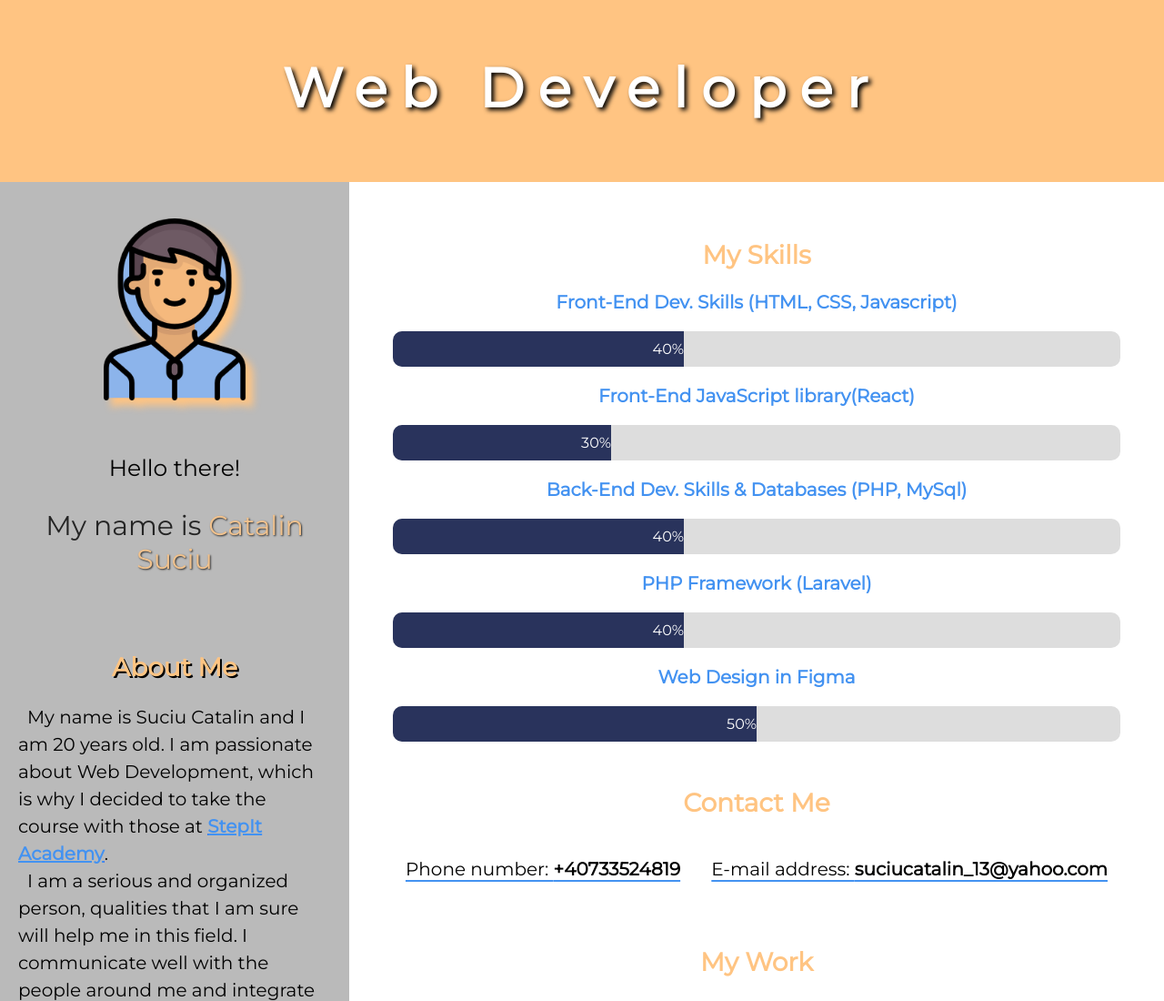
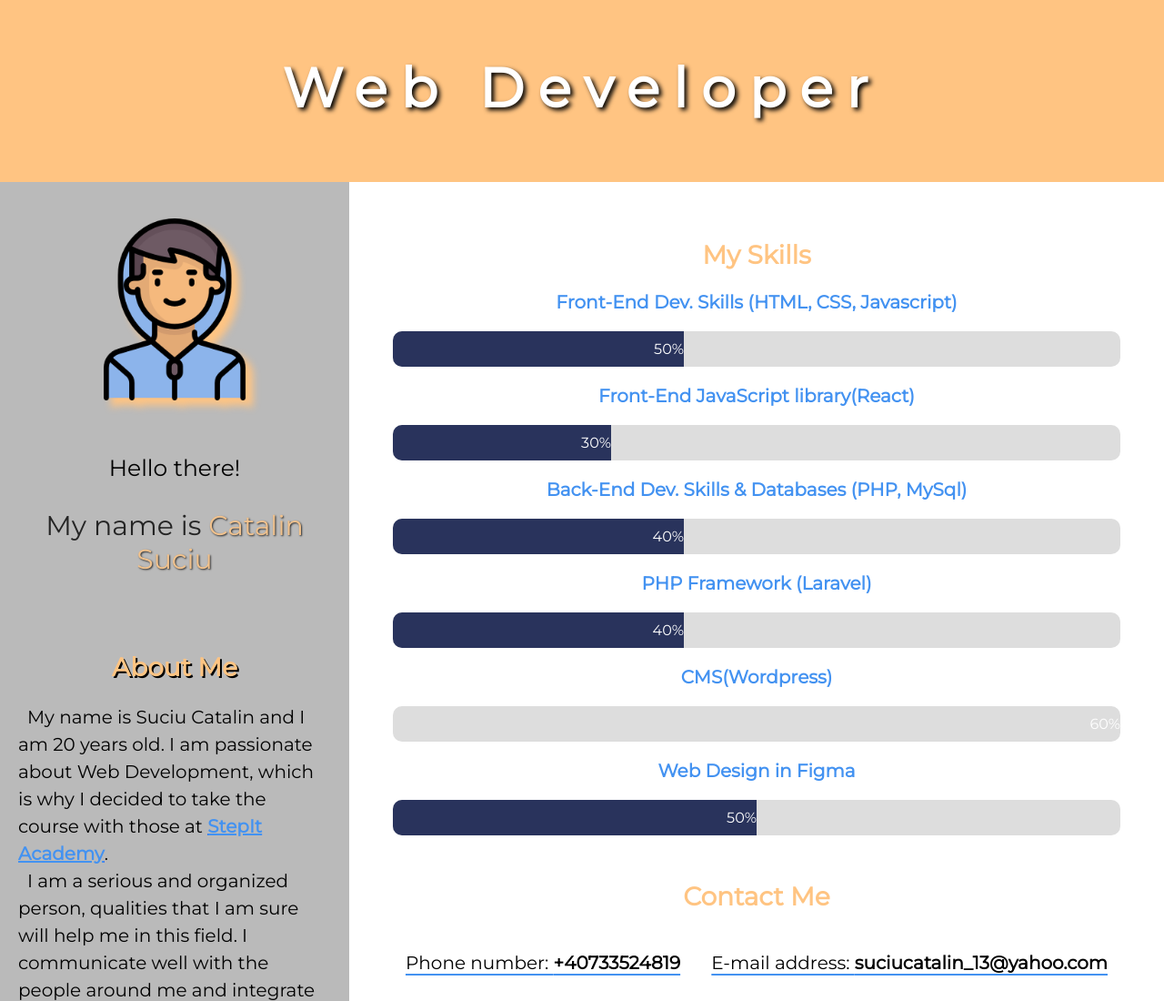
Before and after one commit to Kata1323/suciucatalinwebportfolio.github.io, a plain HTML site: page index.html in a window 1280 px wide. Shown: the top 1100 px of the page at 91% size. Drawn offline with Linux system fonts and the light colour scheme.

Commit message:
Update index.html
index file update

```diff
--- a/index.html
+++ b/index.html
@@ -57,7 +57,7 @@
 
                         <p>Front-End Dev. Skills (HTML, CSS, Javascript)</p>
                         <div class="container">
-                            <div class="skills frontEnd">40%</div>
+                            <div class="skills frontEnd">50%</div>
                         </div>
 
                         <p>Front-End JavaScript library(React)</p>
@@ -73,6 +73,11 @@
                         <p>PHP Framework (Laravel)</p>
                         <div class="container">
                             <div class="skills phpFramework">40%</div>
+                        </div>
+
+                        <p>CMS(Wordpress)</p>
+                        <div class="container">
+                            <div class="skills CMS">60%</div>
                         </div>
 
                         <p>Web Design in Figma</p>
```
